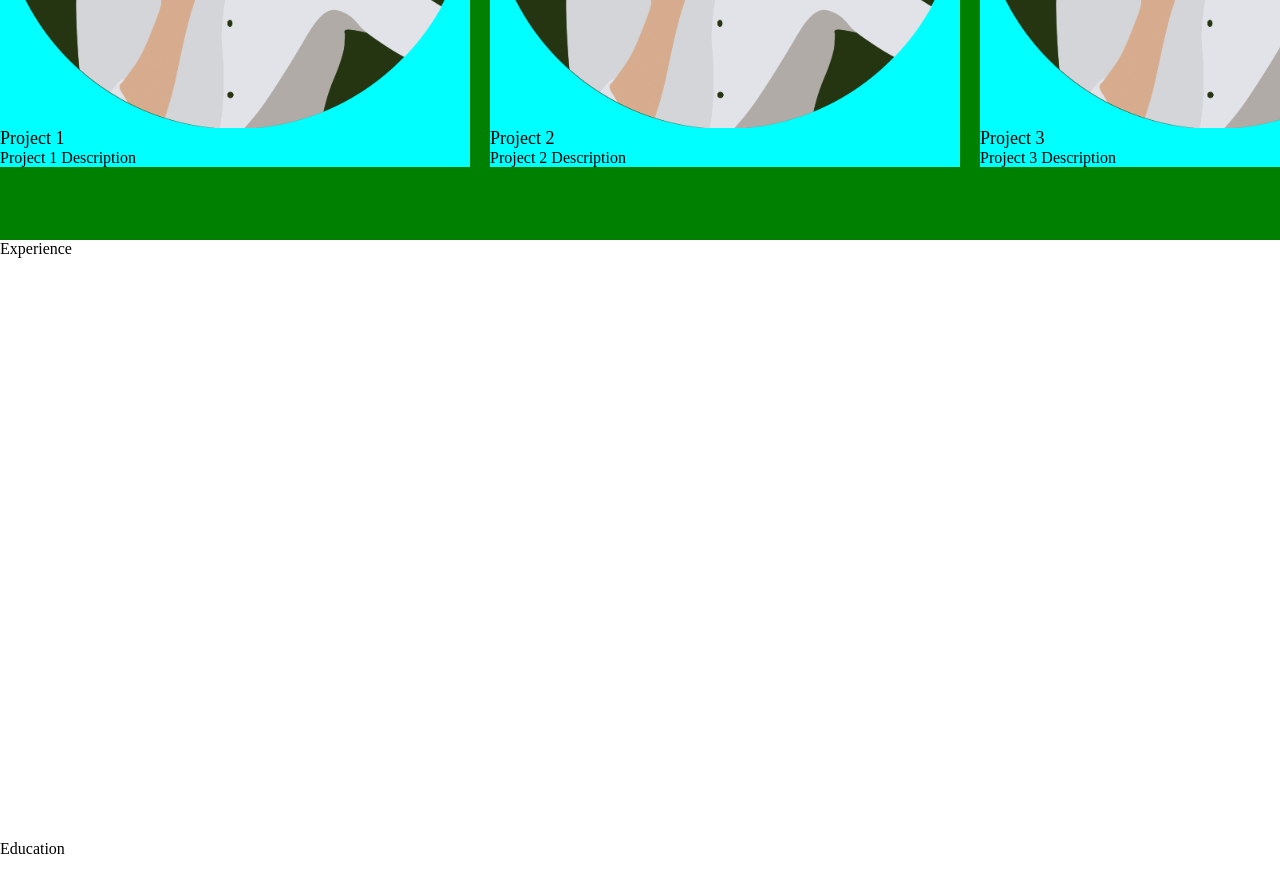
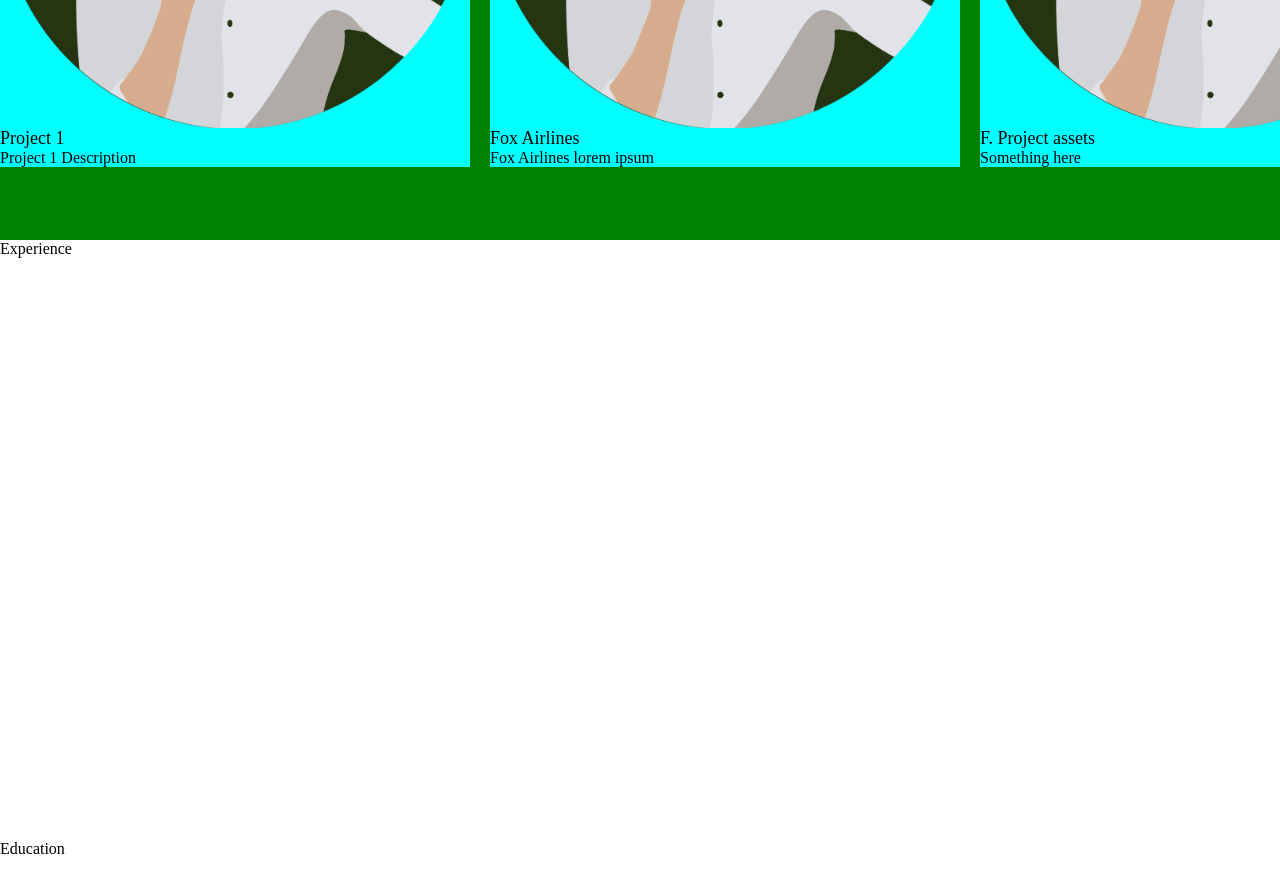
Before and after one commit to charliesmir/portfolio-charlie, a Next.js app: page / in a window 1280 px wide. Shown: the part 1560-2452 px from the top of the page. Built offline with nearby package versions, Linux system fonts and the light colour scheme.

Commit message:
renaming classnames

```diff
--- a/src/app/page.tsx
+++ b/src/app/page.tsx
@@ -21,29 +21,45 @@ export default function Home() {
     ref.current?.scrollIntoView({ behavior: "smooth" });
   };
 
-  // Project Cards
+  // Mock project cards
   const mockCards: PlaceholderProjectCardProps[] = [
     {
       title: "Project 1",
       description: "Project 1 Description",
       onClick: () => router.push("/projects/1"),
     },
-    { title: "Project 2", description: "Project 2 Description" },
-    { title: "Project 3", description: "Project 3 Description" },
-    { title: "Project 4", description: "Project 4 Description" },
-    { title: "Project 5", description: "Project 5 Description" },
+    {
+      title: "Fox Airlines",
+      description: "Fox Airlines lorem ipsum",
+      onClick: () => router.push("/projects/airlines"),
+    },
+    {
+      title: "F. Project assets",
+      description: "Something here",
+      onClick: () => router.push("/projects/f-project-assets"),
+    },
+    {
+      title: "Recipes app",
+      description: "In development",
+      onClick: () => router.push("/projects/recipes-app"),
+    },
+    {
+      title: "Test Project",
+      description: "Just to test carousel",
+      onClick: () => router.push("/projects/test"),
+    },
   ];
 
   return (
-    <div className="HomePage">
+    <div className="homePage">
       {/* Placeholders with different colors for setting the navigation*/}
       <div
-        className="Header"
+        className="header"
         style={{ height: "600px", backgroundColor: "green" }}
       >
         Header
       </div>
-      <div className="Intro" style={{ height: "600px" }}>
+      <div className="intro" style={{ height: "600px" }}>
         Intro
         <PlaceholderButton
           title={"Projects"}
@@ -63,7 +79,7 @@ export default function Home() {
         />
       </div>
       <div
-        className="Projects"
+        className="projects"
         ref={projectsRef}
         style={{ height: "600px", backgroundColor: "green" }}
       >
@@ -71,23 +87,23 @@ export default function Home() {
         <PlaceholderProjectCardsCarousel cards={mockCards} />
       </div>
       <div
-        className="Experience"
+        className="experience"
         ref={experienceRef}
         style={{ height: "600px" }}
       >
         Experience
       </div>
-      <div className="Education" ref={educationRef} style={{ height: "600px" }}>
+      <div className="education" ref={educationRef} style={{ height: "600px" }}>
         Education
       </div>
       <div
-        className="Contacts"
+        className="contacts"
         ref={contactsRef}
         style={{ height: "600px", backgroundColor: "green" }}
       >
         Contacts
       </div>
-      <div className="Copyright">Copyright</div>
+      <div className="copyright">Copyright</div>
     </div>
   );
 }
```
